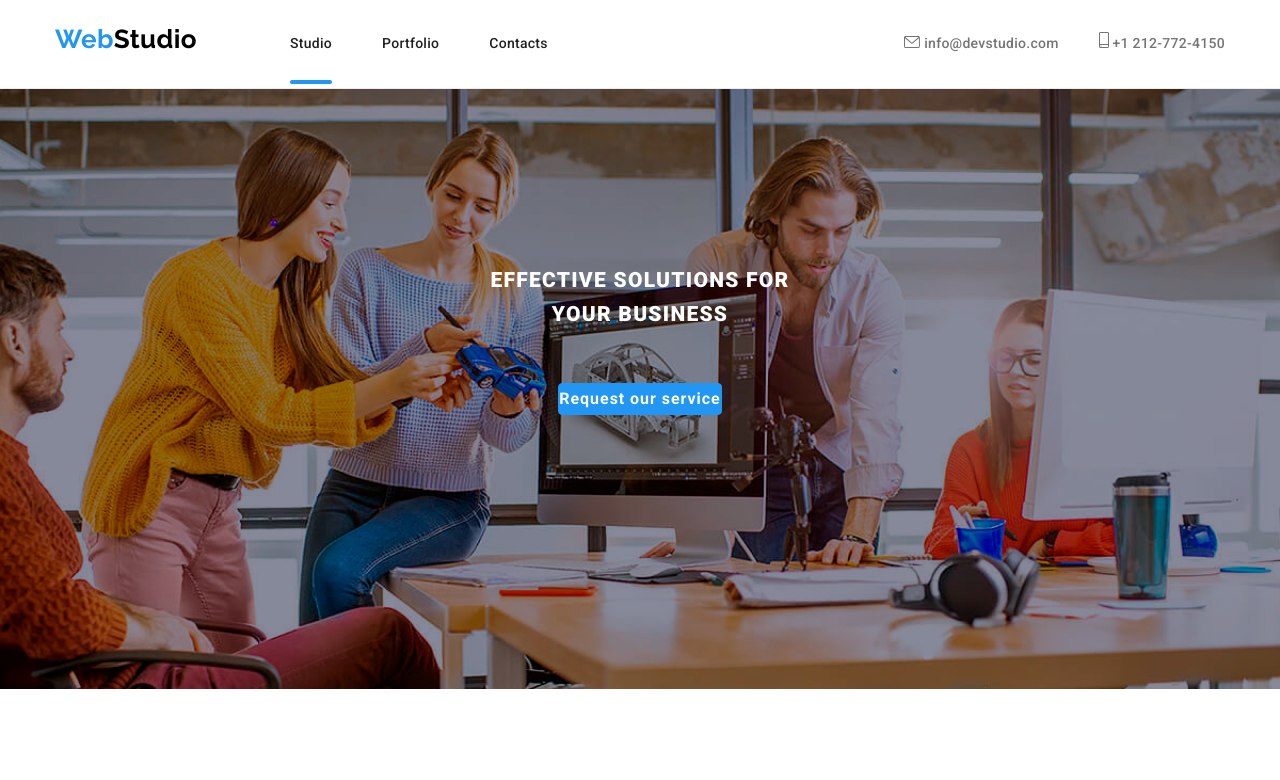
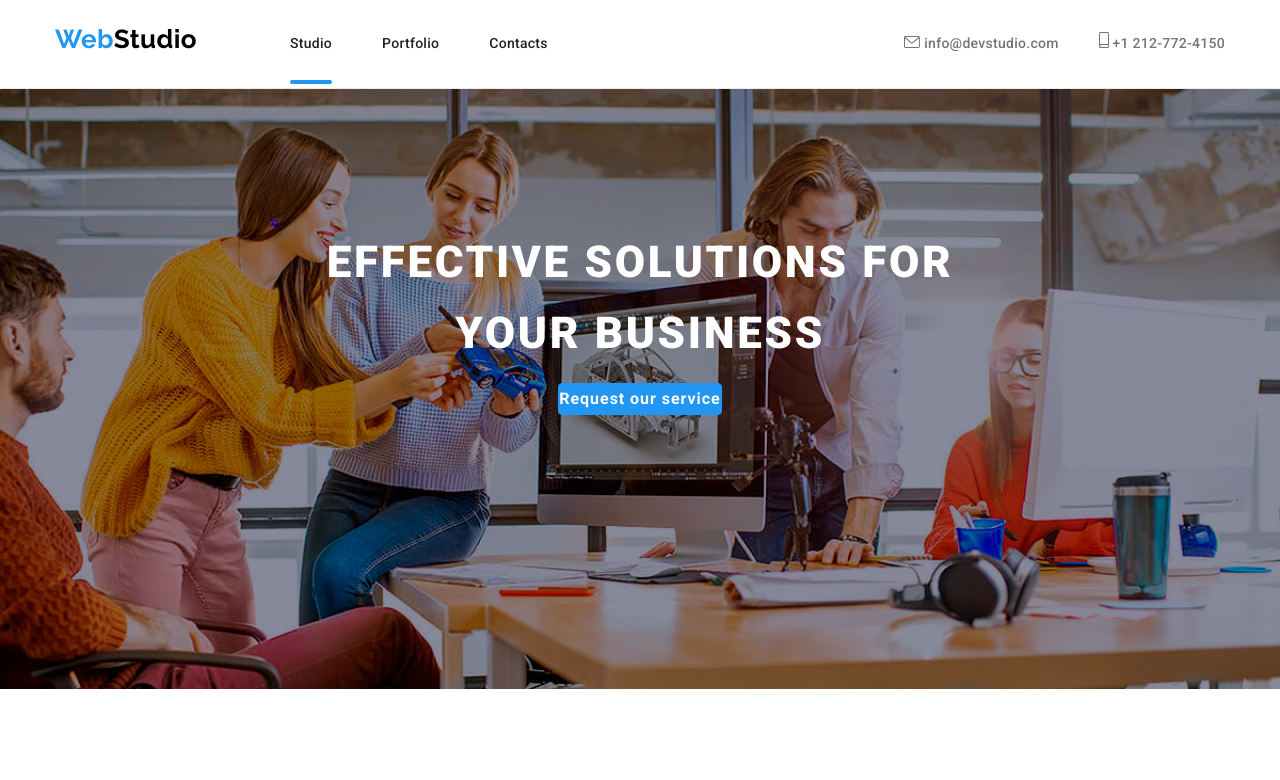
Before and after one commit to BobliHH/goit-markup-hw-08, a plain HTML site: page index.html in a window 1280 px wide. Shown: the top 780 px of the page. Drawn offline with nearby package versions, Linux system fonts and the light colour scheme.

Commit message:
some modifications

```diff
--- a/sass/components/web-studio/_hero.scss
+++ b/sass/components/web-studio/_hero.scss
@@ -17,7 +17,7 @@
   }
 
   .hero-title-container{
-    width: 360px;
+    width: 390px;
     height: 84px;
     display: flex;
     margin: 0 auto;
@@ -28,13 +28,14 @@
     color: var(--white-color);
     font-weight: 900;
     line-height: 1.61;
+    font-size: 26px;
     text-align: center;
     justify-content: center;
     letter-spacing: 0.06em;
     text-transform: uppercase;
     margin-bottom: 30px;
     display: flex;
-    padding: 0px 40px;
+    // padding: 0px 40px;
   }
 
   .hero-request-button-container {
@@ -62,11 +63,12 @@
     }
     .hero-title-container{
       // border: 3px solid red;
-      width: 696px;
+      width: 720px;
       height: 120px;
     }
     .hero-title{
-      padding: 0px 170px;
+      font-size: 44px;
+      // padding: 0px 170px;
     }
   }
 
```
Also changed, not shown: css/main.min.css, 1 other file.
